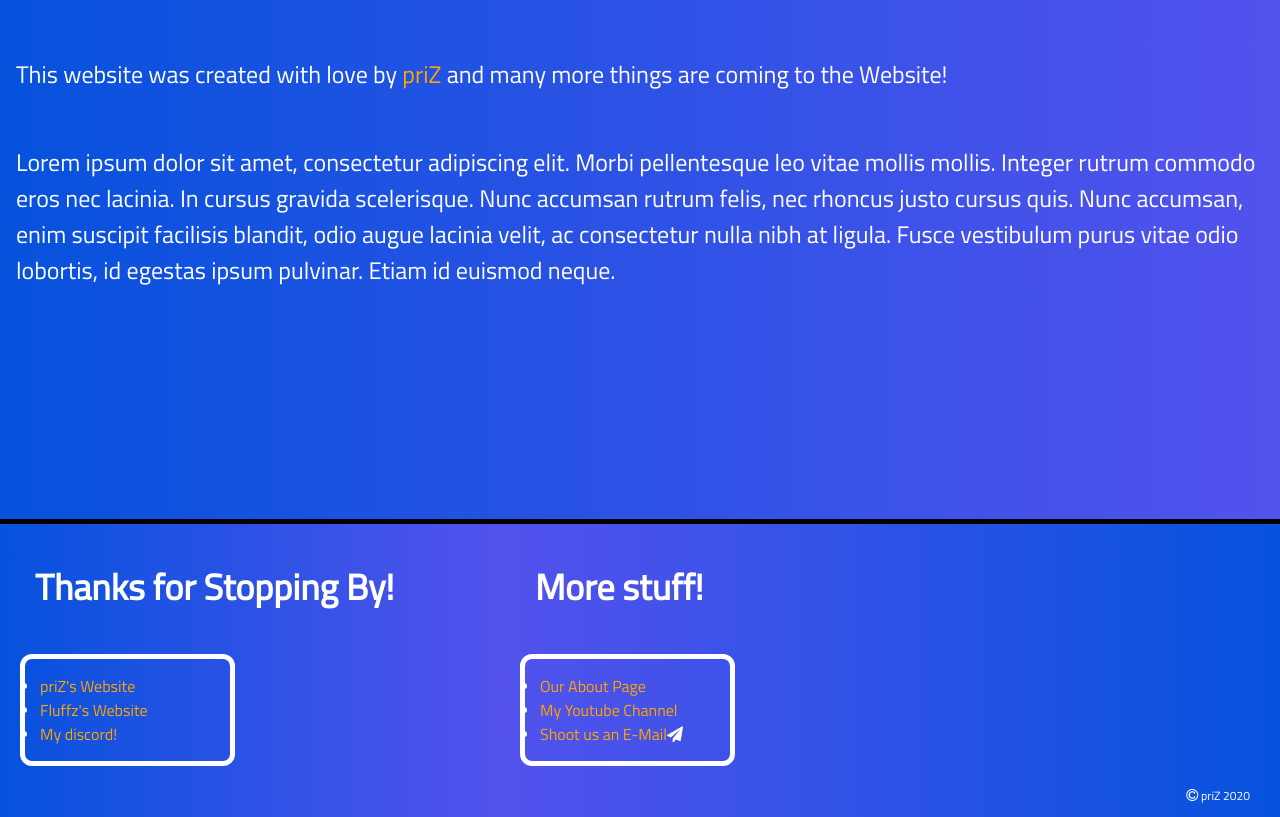
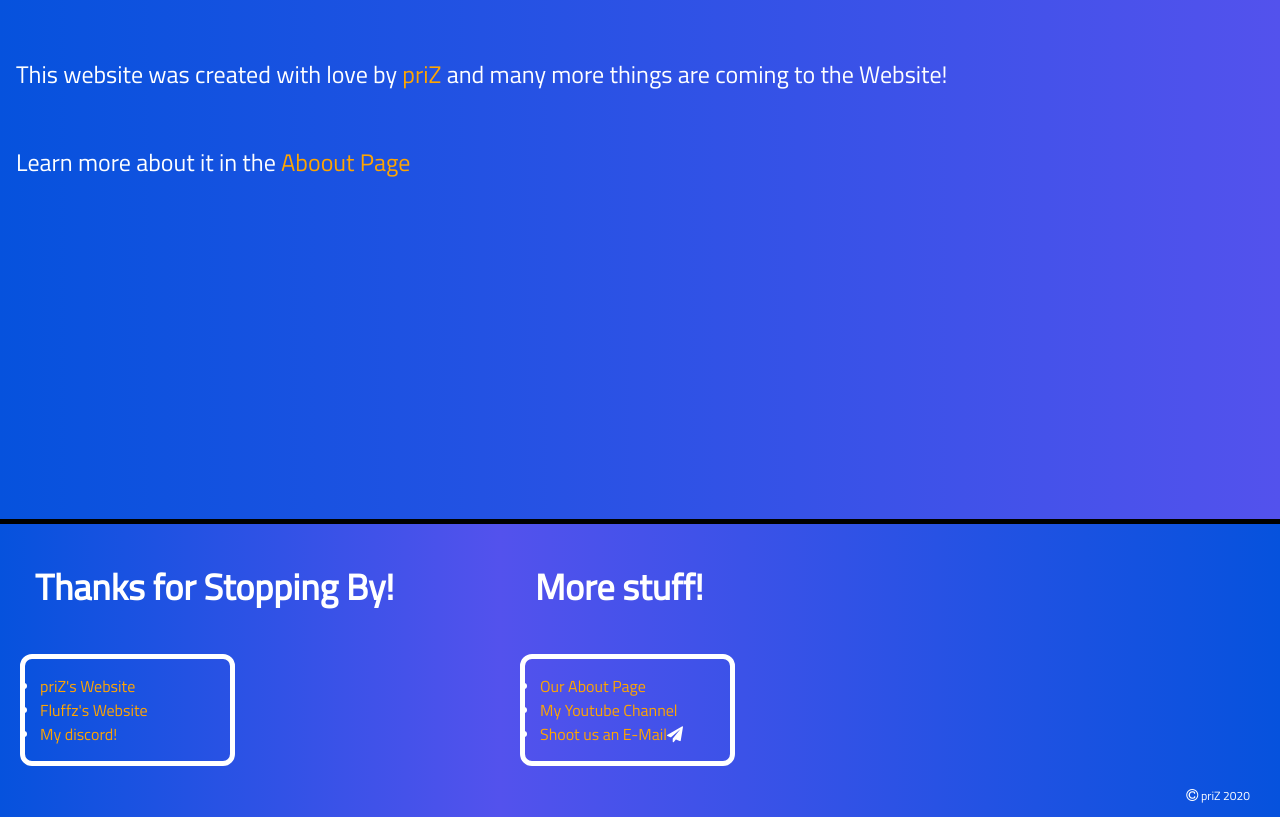
Before and after one commit to SoniX53/SoniX53.github.io, a plain HTML site: page index.html in a window 1280 px wide. Shown: the part 1480-2297 px from the top of the page. Drawn offline with Linux system fonts and the light colour scheme; files whose address does not match are found by name.

Commit message:
Update index.html

```diff
--- a/index.html
+++ b/index.html
@@ -32,8 +32,8 @@
 	 <div class="love">
 		 <h1>This was made with love <i class="fa fa-heart" style="font-size: 64px; color: white;"></i></h1>
 		 <p>This website was created with love by <a href="#">priZ</a> and many more things are coming to the Website!</p>
-		 <p>Lorem ipsum dolor sit amet, consectetur adipiscing elit. Morbi pellentesque leo vitae mollis mollis. Integer rutrum commodo eros nec lacinia. In cursus gravida scelerisque. Nunc accumsan rutrum felis, nec rhoncus justo cursus quis. Nunc accumsan, enim suscipit facilisis blandit, odio augue lacinia velit, ac consectetur nulla nibh at ligula. Fusce vestibulum purus vitae odio lobortis, id egestas ipsum pulvinar. Etiam id euismod neque.</p>
-	 </div>
+		 <p>Learn more about it in the <a href="about.html">Aboout Page</a></p>
+		</div>
 
 <section class="endall">
  <div class="end">
```
